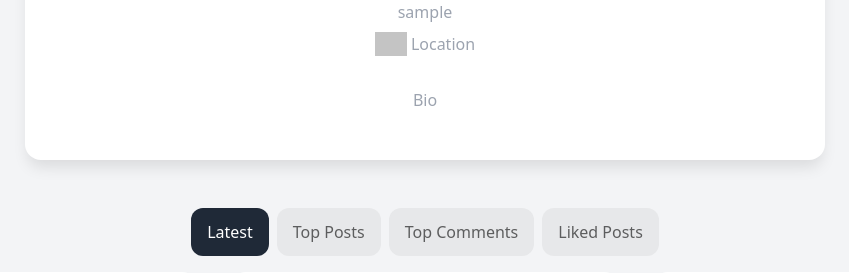
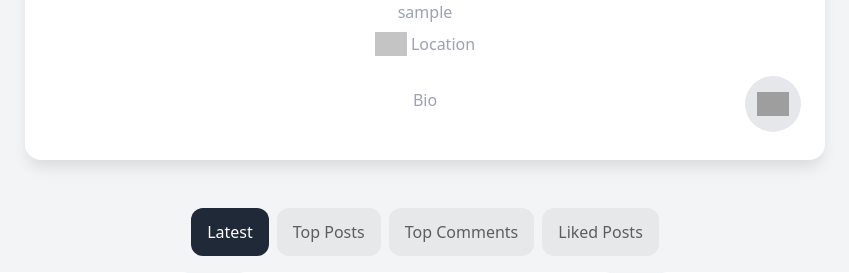
Before and after one commit to celord/picksocial, a Django app: a page that uses templates/a_users/profile.html in a window 1280 px wide. Shown: the part 356-629 px from the top of the page, without its empty margins (215-1064 px from the left). Run offline with Django 4.2, Linux system fonts and the light colour scheme; the visitor is signed in with stand-in values (Sample User, id 1); data comes from the database, SQL or seed files in the repository; some libraries are stand-ins or nearby versions; grey boxes are pictures that could not be loaded.

Commit message:
adding new message button and modal on profile.html

```diff
--- a/templates/a_users/profile.html
+++ b/templates/a_users/profile.html
@@ -3,15 +3,17 @@
 
 {% block content %}
     <div id="profile" class="flex flex-col items-center">
+
         <div class="w-full md:w-[36rem] lg:w-[50rem]">
-        <div class="card p-6">
+            <div x-data="{modal_open:false}" class="card p-6">
                 <div class="text-center flex flex-col items-center">
-                <img class="w-36 h-36 rounded-full object-cover mb-4" src="{{ profile.avatar }}" />
+                    <img class="w-36 h-36 rounded-full object-cover mb-4" src="{{ profile.avatar }}"/>
                     <div class="text-center max-w-md">
                         <h1>{{ profile.realname }}</h1>
                         <div class="text-gray-400 mb-2 -mt-3">{{ profile.name }}</div>
                         <div class="flex items-center justify-center mx-auto">
-                        <img class="object-cover h-6 mr-1 opacity-60" src="https://img.icons8.com/material-outlined/50/000000/marker.png">
+                            <img class="object-cover h-6 mr-1 opacity-60"
+                                 src="https://img.icons8.com/material-outlined/50/000000/marker.png">
                             {% if profile.location %}
                                 {{ profile.location }}
                             {% else %}
@@ -28,10 +30,37 @@
 
                     </div>
                 </div>
+                <div class="absolute bottom-2 right-2 px-4 py-2 mb-3">
+                    <a @click="modal_open = true"
+                       class="flex cursor-pointer items-center gap-2 bg-gray-200 hover:bg-indigo-700 text-white rounded-full h-14 w-14 justify-center">
+                        <img class="h-6 m-auto lg:m-0"
+                             src="https://img.icons8.com/external-anggara-glyph-anggara-putra/32/ffffff/external-edit-user-interface-anggara-glyph-anggara-putra.png">
+                    </a>
+                </div>
+
+                <div x-show="modal_open" x-cloak class="relative z-10" aria-labelledby="modal-title" role="dialog"
+                     aria-modal="true">
+                    <div x-show="modal_open" x-cloak class="relative z-10" aria-labelledby="modal-title" role="dialog"
+                         aria-modal="true">
+                        <div class="fixed inset-0 bg-gray-500 bg-opacity-75 transition-opacity"></div>
+                        <div class="fixed inset-0 z-10 w-screen overflow-y-auto">
+                            <div class="flex min-h-full items-end justify-center p-4 text-center sm:items-center sm:p-0">
+                                <div class="relative transform overflow-hidden rounded-2xl bg-white text-left shadow-xl transition-all sm:my-8 sm:w-full sm:max-w-lg">
+                                    <div @click.away="modal_open = false"
+                                         class="bg-white px-4 pb-4 pt-5 sm:p-6 sm:pb-4">
+
+                                    </div>
+                                </div>
+                            </div>
+                        </div>
                     </div>
                 </div>
 
-    <div id="tabs" class="flex justify-center my-4 gap-2" >
+
+            </div>
+        </div>
+
+        <div id="tabs" class="flex justify-center my-4 gap-2">
             <a class="tab selected">Latest</a>
             <a class="tab">Top Posts</a>
             <a class="tab">Top Comments</a>
@@ -45,27 +74,33 @@
                 <article class="card">
                     <div class="flex items-center justify-between px-4 h-14">
                         <h3 class="text-start leading-5 mr-1">Little Jedi</h3>
-                <div class="text-sm text-gray-400 truncate">flickr<a href="" class="hover:underline ml-1" target="blank">@John Doe</a></div>
+                        <div class="text-sm text-gray-400 truncate">flickr<a href="" class="hover:underline ml-1"
+                                                                             target="blank">@John Doe</a></div>
                     </div>
                     <figure>
-                <a href=""><img class="w-full" src="https://live.staticflickr.com/65535/50618365686_36f887ab88_c.jpg"></a>
+                        <a href=""><img class="w-full"
+                                        src="https://live.staticflickr.com/65535/50618365686_36f887ab88_c.jpg"></a>
                     </figure>
                     <div class="p-4 pb-2">
                         <a class="flex items-center gap-1 mb-4" href="">
-                    <img class="w-8 h-8 object-cover rounded-full" src="https://img.icons8.com/small/96/A9A9A9/happy.png">
+                            <img class="w-8 h-8 object-cover rounded-full"
+                                 src="https://img.icons8.com/small/96/A9A9A9/happy.png">
                             <span class="font-bold hover:underline">Lisa</span>
                             <span class="text-sm text-gray-400">@lisasimpson</span>
                         </a>
                         <p class="text-5xl mb-10 px-4 font1">Jedi Kitty protects the street</p>
                         <div class="flex items-center gap-2 text-sm mb-5 flex-wrap">
                             <a class="bg-gray-200 rounded-full px-3 py-1 hover:bg-gray-800 hover:text-white" href="">Animals</a>
-                    <a class="bg-gray-200 rounded-full px-3 py-1 hover:bg-gray-800 hover:text-white" href="">Black & White</a>
+                            <a class="bg-gray-200 rounded-full px-3 py-1 hover:bg-gray-800 hover:text-white" href="">Black
+                                & White</a>
                         </div>
                         <div class="flex items-center justify-between text-sm px-2">
-                    <a class="font-bold hover:underline" href="">Comments<span class="font-light text-gray-500 ml-2">3</span></a>
+                            <a class="font-bold hover:underline" href="">Comments<span
+                                    class="font-light text-gray-500 ml-2">3</span></a>
                             <div class="flex items-center gap-4 [&>a:hover]:underline">
                                 <div class="flex items-center gap-1">
-                            <img class="w-5 -mt-1" src="https://img.icons8.com/small/24/000000/fire-heart.png">1</div>
+                                    <img class="w-5 -mt-1" src="https://img.icons8.com/small/24/000000/fire-heart.png">1
+                                </div>
                                 <a href="">Like</a>
                                 <a href="">Edit</a>
                                 <a href="">Delete</a>
@@ -78,27 +113,33 @@
                 <article class="card">
                     <div class="flex items-center justify-between px-4 h-14">
                         <h3 class="text-start leading-5 mr-1">Little Jedi</h3>
-                <div class="text-sm text-gray-400 truncate">flickr<a href="" class="hover:underline ml-1" target="blank">@John Doe</a></div>
+                        <div class="text-sm text-gray-400 truncate">flickr<a href="" class="hover:underline ml-1"
+                                                                             target="blank">@John Doe</a></div>
                     </div>
                     <figure>
-                <a href=""><img class="w-full" src="https://live.staticflickr.com/65535/50618365686_36f887ab88_c.jpg"></a>
+                        <a href=""><img class="w-full"
+                                        src="https://live.staticflickr.com/65535/50618365686_36f887ab88_c.jpg"></a>
                     </figure>
                     <div class="p-4 pb-2">
                         <a class="flex items-center gap-1 mb-4" href="">
-                    <img class="w-8 h-8 object-cover rounded-full" src="https://img.icons8.com/small/96/A9A9A9/happy.png">
+                            <img class="w-8 h-8 object-cover rounded-full"
+                                 src="https://img.icons8.com/small/96/A9A9A9/happy.png">
                             <span class="font-bold hover:underline">Lisa</span>
                             <span class="text-sm text-gray-400">@lisasimpson</span>
                         </a>
                         <p class="text-5xl mb-10 px-4 font1">Jedi Kitty protects the street</p>
                         <div class="flex items-center gap-2 text-sm mb-5 flex-wrap">
                             <a class="bg-gray-200 rounded-full px-3 py-1 hover:bg-gray-800 hover:text-white" href="">Animals</a>
-                    <a class="bg-gray-200 rounded-full px-3 py-1 hover:bg-gray-800 hover:text-white" href="">Black & White</a>
+                            <a class="bg-gray-200 rounded-full px-3 py-1 hover:bg-gray-800 hover:text-white" href="">Black
+                                & White</a>
                         </div>
                         <div class="flex items-center justify-between text-sm px-2">
-                    <a class="font-bold hover:underline" href="">Comments<span class="font-light text-gray-500 ml-2">3</span></a>
+                            <a class="font-bold hover:underline" href="">Comments<span
+                                    class="font-light text-gray-500 ml-2">3</span></a>
                             <div class="flex items-center gap-4 [&>a:hover]:underline">
                                 <div class="flex items-center gap-1">
-                            <img class="w-5 -mt-1" src="https://img.icons8.com/small/24/000000/fire-heart.png">1</div>
+                                    <img class="w-5 -mt-1" src="https://img.icons8.com/small/24/000000/fire-heart.png">1
+                                </div>
                                 <a href="">Like</a>
                                 <a href="">Edit</a>
                                 <a href="">Delete</a>
@@ -111,27 +152,33 @@
                 <article class="card">
                     <div class="flex items-center justify-between px-4 h-14">
                         <h3 class="text-start leading-5 mr-1">Little Jedi</h3>
-                <div class="text-sm text-gray-400 truncate">flickr<a href="" class="hover:underline ml-1" target="blank">@John Doe</a></div>
+                        <div class="text-sm text-gray-400 truncate">flickr<a href="" class="hover:underline ml-1"
+                                                                             target="blank">@John Doe</a></div>
                     </div>
                     <figure>
-                <a href=""><img class="w-full" src="https://live.staticflickr.com/65535/50618365686_36f887ab88_c.jpg"></a>
+                        <a href=""><img class="w-full"
+                                        src="https://live.staticflickr.com/65535/50618365686_36f887ab88_c.jpg"></a>
                     </figure>
                     <div class="p-4 pb-2">
                         <a class="flex items-center gap-1 mb-4" href="">
-                    <img class="w-8 h-8 object-cover rounded-full" src="https://img.icons8.com/small/96/A9A9A9/happy.png">
+                            <img class="w-8 h-8 object-cover rounded-full"
+                                 src="https://img.icons8.com/small/96/A9A9A9/happy.png">
                             <span class="font-bold hover:underline">Lisa</span>
                             <span class="text-sm text-gray-400">@lisasimpson</span>
                         </a>
                         <p class="text-5xl mb-10 px-4 font1">Jedi Kitty protects the street</p>
                         <div class="flex items-center gap-2 text-sm mb-5 flex-wrap">
                             <a class="bg-gray-200 rounded-full px-3 py-1 hover:bg-gray-800 hover:text-white" href="">Animals</a>
-                    <a class="bg-gray-200 rounded-full px-3 py-1 hover:bg-gray-800 hover:text-white" href="">Black & White</a>
+                            <a class="bg-gray-200 rounded-full px-3 py-1 hover:bg-gray-800 hover:text-white" href="">Black
+                                & White</a>
                         </div>
                         <div class="flex items-center justify-between text-sm px-2">
-                    <a class="font-bold hover:underline" href="">Comments<span class="font-light text-gray-500 ml-2">3</span></a>
+                            <a class="font-bold hover:underline" href="">Comments<span
+                                    class="font-light text-gray-500 ml-2">3</span></a>
                             <div class="flex items-center gap-4 [&>a:hover]:underline">
                                 <div class="flex items-center gap-1">
-                            <img class="w-5 -mt-1" src="https://img.icons8.com/small/24/000000/fire-heart.png">1</div>
+                                    <img class="w-5 -mt-1" src="https://img.icons8.com/small/24/000000/fire-heart.png">1
+                                </div>
                                 <a href="">Like</a>
                                 <a href="">Edit</a>
                                 <a href="">Delete</a>
```
Lines whose indentation alone changed are shown as unchanged.
